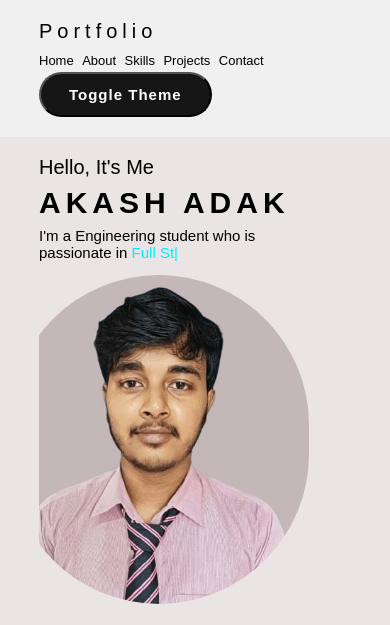
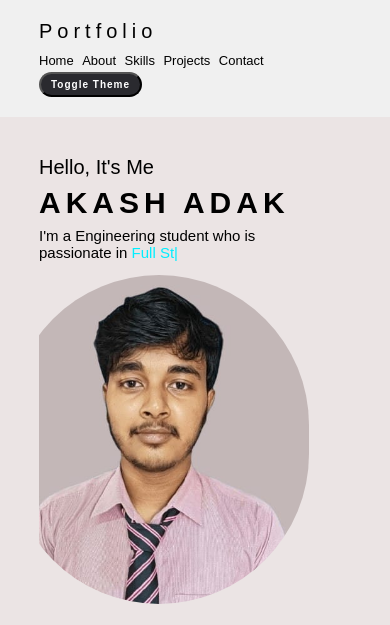
Before and after one commit to Akash-Adak/Portfolio--main, a plain HTML site: page index.html in a window 390 px wide. Both pictures are taken after a click on the button "Toggle Theme". Shown: the top 625 px of the page. Drawn offline with nearby package versions, Linux system fonts and the light colour scheme.

Commit message:
Update style.css

```diff
--- a/files/style.css
+++ b/files/style.css
@@ -157,9 +157,9 @@ body {
     animation-delay: calc(.2s * var(--i));
 }
 
-.btn-box:hover {
+/* .btn-box:hover {
     box-shadow: 0 0 5px cyan, 0 0 25px cyan, 0 0 50pc cyan, 0 0 100px cyan, 0 0 200px cyan;
-}
+} */
 
 .img {
     display: inline-block;
@@ -1137,7 +1137,21 @@ body {
         content: "\a";
         white-space: pre;
     }
-
+    .btn-box{
+        display: inline-block;
+        padding: 5px 10px;
+        /* background: rgb(181, 219, 221); */
+        border-radius: 40px;
+        font-size: 10px;
+        text-align: center;
+        /* color: #081b29; */
+        letter-spacing: 1px;
+        text-decoration: none;
+        /* font-weight: 600; */
+        opacity: 0;
+        /* animation: slideTop .5s ease forwards; */
+        animation-delay: calc(.2s * var(--i));
+        }
     /*home*/
     .home{
         width: 100%;
@@ -1164,9 +1178,9 @@ body {
         font-size: 15px;
         font-weight: 200;
     }
-    .btn-box:hover {
+    /* .btn-box:hover {
         box-shadow: 0 0 5px cyan, 0 0 10px cyan, 0 0 15pc cyan, 0 0 20px cyan, 0 0 25px cyan;
-    }
+    } */
     .img{
         max-width: 300px;
         position: relative;
@@ -1361,25 +1375,42 @@ body {
     color: black; /* Text color for contact section headings */
 }
 .light-theme .last-text{
-    color: black; /* Text color for contact section last text */
+    color: rgb(31, 30, 30); /* Text color for contact section last text */
     background-color:#ebe4e4 ;
 }
 
 /* Button Styles */
+
 .light-theme .btn-box,
 .light-theme .abtbtn-box {
-    background: #161617; /* Button background color */
-    color: white; /* Button text color */
+    background: #2a2a2f;
+    color: white;
 }
 
+.light-theme .btn-box{
+    display: inline-block;
+    padding: 5px 10px;
+    /* background: rgb(181, 219, 221); */
+    border-radius: 40px;
+    font-size: 10px;
+    text-align: center;
+    /* color: #081b29; */
+    letter-spacing: 1px;
+    text-decoration: none;
+    /* font-weight: 600; */
+    opacity: 0;
+    /* animation: slideTop .5s ease forwards; */
+    animation-delay: calc(.2s * var(--i));
+
+}
 /* .light-theme .btn-box:hover,
 .light-theme .abtbtn-box:hover {
     background: #0056b3;
 } */
 
-.light-theme .btn-box:hover {
+/* .light-theme .btn-box:hover {
     box-shadow: 0 0 5px #c2b7b1   , 0 0 25px #c2b7b1   , 0 0 50pc #c2b7b1   , 0 0 100px #c2b7b1   , 0 0 200px #c2b7b1   ;
-}
+} */
 
 /* Footer */
 .light-theme .last-text p i{
```
